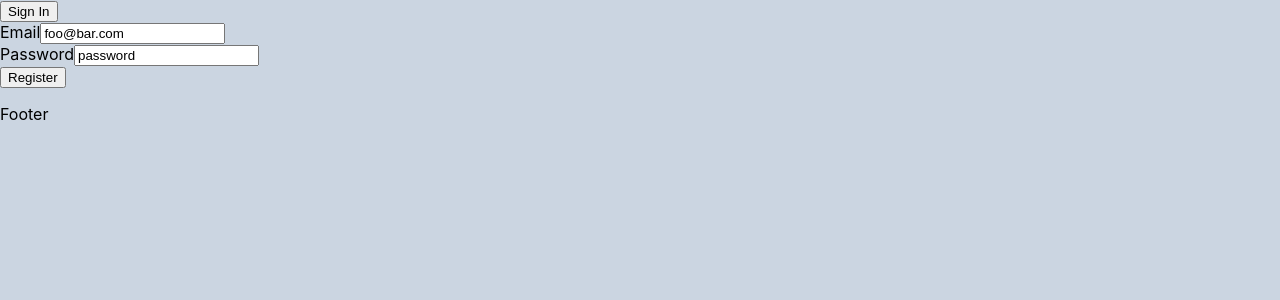
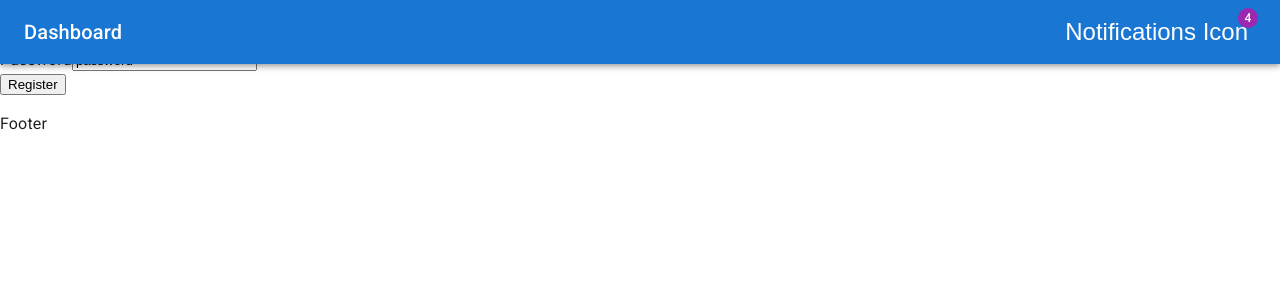
Before and after one commit to jinwood/vehicle-history-app_old, a React (Create React App) app: page / in a window 1280 px wide. Shown: the top 300 px of the page. Built offline with nearby package versions, Linux system fonts and the light colour scheme; no server answers.

Commit message:
It do be broken

```diff
--- a/src/App.tsx
+++ b/src/App.tsx
@@ -6,16 +6,64 @@ import Auth from "./pages/Auth";
 import AddVehicle from "./pages/AddVehicle";
 import { ProvideAuth, RequireAuth, useProvideAuth } from "./hooks/auth";
 import { AuthType } from "./types";
-import { Box } from "@mui/material";
+import {
+  Badge,
+  Box,
+  CssBaseline,
+  IconButton,
+  Toolbar,
+  Typography,
+} from "@mui/material";
+import AppBar from "./components/layout/AppBar";
+import { MenuIcon } from "@heroicons/react/outline";
 
 const App = () => {
   const { auth: user } = useProvideAuth();
   const mdTheme = createTheme();
 
+  const open = true;
+  const toggleDrawer = () => {};
+
   return (
     <div className="App bg-slate-300">
       <ThemeProvider theme={mdTheme}>
         <Box sx={{ display: "flex" }}>
+          <CssBaseline />
+          <AppBar position="absolute">
+            <Toolbar
+              sx={{
+                pr: "24px", // keep right padding when drawer closed
+              }}
+            >
+              <IconButton
+                edge="start"
+                color="inherit"
+                aria-label="open drawer"
+                onClick={toggleDrawer}
+                sx={{
+                  marginRight: "36px",
+                  ...(open && { display: "none" }),
+                }}
+              >
+                <MenuIcon />
+              </IconButton>
+              <Typography
+                component="h1"
+                variant="h6"
+                color="inherit"
+                noWrap
+                sx={{ flexGrow: 1 }}
+              >
+                Dashboard
+              </Typography>
+              <IconButton color="inherit">
+                <Badge badgeContent={4} color="secondary">
+                  Notifications Icon
+                </Badge>
+              </IconButton>
+            </Toolbar>
+          </AppBar>
+
           <Router>
             <Layout>
               <Routes>
--- /dev/null
+++ b/src/components/layout/AppBar.tsx
@@ -0,0 +1,27 @@
+import styled from "@emotion/styled";
+import { Theme } from "@mui/material";
+import MuiAppBar, { AppBarProps } from "@mui/material/AppBar";
+
+interface Props extends AppBarProps {
+  open?: boolean;
+}
+
+const AppBar = styled(MuiAppBar, {
+  shouldForwardProp: (prop) => prop !== "open",
+})<Props>(({ theme, open }: { theme: Theme; open: boolean }) => ({
+  zIndex: theme.zIndex.drawer + 1,
+  transition: theme.transitions.create(["width", "margin"], {
+    easing: theme.transitions.easing.sharp,
+    duration: theme.transitions.duration.leavingScreen,
+  }),
+  ...(open && {
+    marginLeft: 240,
+    width: `calc(100% - ${240}px)`,
+    transition: theme.transitions.create(["width", "margin"], {
+      easing: theme.transitions.easing.sharp,
+      duration: theme.transitions.duration.enteringScreen,
+    }),
+  }),
+}));
+
+export default AppBar;
```
